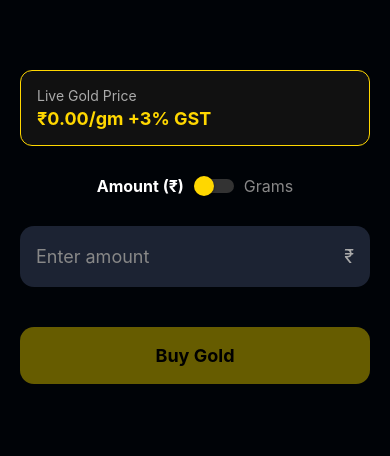
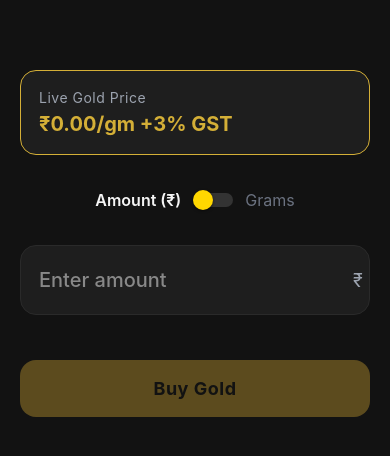
Before and after one commit to Phani-Gorantla-au45/SalaryPlus-MobileApp, a React Native app: screen /BuyGold in a window 390 px wide. Shown: the top 456 px of the page. Built offline with nearby package versions, Linux system fonts and the light colour scheme.

Commit message:
changed color options

```diff
--- a/src/components/Home/Gold/BuyGold.tsx
+++ b/src/components/Home/Gold/BuyGold.tsx
@@ -148,91 +148,97 @@ export default BuyGold;
 const styles = StyleSheet.create({
   container: {
     flex: 1,
-    backgroundColor: '#000307',
+    backgroundColor: '#121212', // premium dark
     padding: 20,
   },
 
   priceCard: {
-    backgroundColor: '#111',
-    padding: 16,
-    borderRadius: 12,
-    marginBottom: 30,
+    backgroundColor: '#1E1E1E',
+    padding: 18,
+    borderRadius: 16,
+    marginBottom: 35,
     borderWidth: 1,
-    borderColor: '#FFD700',
-    marginTop: 50
+    borderColor: '#D4AF37', // metallic gold
+    marginTop: 50,
   },
 
   priceLabel: {
-    color: '#aaa',
+    color: '#9CA3AF',
     fontSize: 14,
+    letterSpacing: 0.5,
   },
 
   priceValue: {
-    color: '#FFD700',
-    fontSize: 18,
+    color: '#D4AF37',
+    fontSize: 20,
     fontWeight: 'bold',
-    marginTop: 4,
+    marginTop: 6,
   },
 
   toggleContainer: {
     flexDirection: 'row',
     alignItems: 'center',
     justifyContent: 'center',
-    marginBottom: 30,
+    marginBottom: 35,
   },
 
   toggleText: {
-    color: '#888',
+    color: '#6B7280',
     fontSize: 16,
-    marginHorizontal: 10,
+    marginHorizontal: 12,
   },
 
   activeToggleText: {
-    color: '#fff',
-    fontWeight: 'bold',
+    color: '#F5F5F5',
+    fontWeight: '600',
   },
 
   inputContainer: {
-    backgroundColor: '#1c2333',
-    borderRadius: 14,
-    paddingHorizontal: 16,
-    paddingVertical: 20,
+    backgroundColor: '#1E1E1E',
+    borderRadius: 16,
+    paddingHorizontal: 18,
+    paddingVertical: 22,
     flexDirection: 'row',
     justifyContent: 'space-between',
     alignItems: 'center',
+    borderWidth: 1,
+    borderColor: '#2A2A2A',
   },
 
   input: {
-    color: '#fff',
-    fontSize: 18,
+    color: '#F5F5F5',
+    fontSize: 20,
     flex: 1,
+    fontWeight: '500',
   },
 
   currency: {
-    color: '#aaa',
+    color: '#9CA3AF',
     fontSize: 18,
   },
 
   errorText: {
-    color: '#ff4d4d',
+    color: '#EF4444',
     marginTop: 12,
+    fontSize: 14,
   },
 
   buyButton: {
-    marginTop: 40,
-    backgroundColor: '#FFD700',
+    marginTop: 45,
+    backgroundColor: '#D4AF37',
     paddingVertical: 18,
-    borderRadius: 14,
+    borderRadius: 16,
     alignItems: 'center',
   },
 
   disabledButton: {
-    backgroundColor: '#665c00',
+    backgroundColor: '#5C4B1E',
   },
 
   buyText: {
-    color: '#000',
+    color: '#121212',
     fontWeight: 'bold',
     fontSize: 18,
+    letterSpacing: 0.5,
   },
 });
--- a/src/components/Home/Gold/GoldPrice.tsx
+++ b/src/components/Home/Gold/GoldPrice.tsx
@@ -3,9 +3,9 @@ import { View, Text, StyleSheet } from 'react-native';
 
 const Gold = ({ price }: { price: number | null }) => {
   return (
-    <View style={{ marginTop: 40, alignItems: 'center' }}>
-      <Text style={{ color: '#aaa' }}>Live Gold Price</Text>
-      <Text style={{ color: '#FFD700', fontSize: 22, fontWeight: 'bold' }}>
+    <View style={styles.container}>
+      <Text style={styles.label}>Live Gold Price</Text>
+      <Text style={styles.price}>
         ₹ {price ? price.toFixed(2) : '0.00'}
       </Text>
     </View>
@@ -13,3 +13,23 @@ const Gold = ({ price }: { price: number | null }) => {
 };
 
 export default Gold;
+
+const styles = StyleSheet.create({
+  container: {
+    marginTop: 50,
+    alignItems: 'center',
+  },
+
+  label: {
+    color: '#9CA3AF', // softer grey
+    fontSize: 14,
+    letterSpacing: 0.5,
+  },
+
+  price: {
+    color: '#D4AF37', // metallic gold
+    fontSize: 26,
+    fontWeight: 'bold',
+    marginTop: 8,
+  },
+});
--- a/src/components/Home/Silver/SilverComponent.tsx
+++ b/src/components/Home/Silver/SilverComponent.tsx
@@ -4,7 +4,7 @@ import { View, Text, StyleSheet } from 'react-native';
 const SilverComponent = () => {
   return (
     <View style={styles.container}>
-      <Text style={styles.text}>Silver Content</Text>
+      {/* <Text style={styles.text}>Silver Content</Text> */}
     </View>
   );
 };
--- a/src/components/Home/Silver/SilverPrice.tsx
+++ b/src/components/Home/Silver/SilverPrice.tsx
@@ -1,11 +1,11 @@
 import React from 'react';
-import { View, Text } from 'react-native';
+import { View, Text, StyleSheet } from 'react-native';
 
 const Silver = ({ price }: { price: number | null }) => {
   return (
-    <View style={{ marginTop: 40, alignItems: 'center' }}>
-      <Text style={{ color: '#aaa' }}>Live Silver Price</Text>
-      <Text style={{ color: '#C0C0C0', fontSize: 22, fontWeight: 'bold' }}>
+    <View style={styles.container}>
+      <Text style={styles.label}>Live Silver Price</Text>
+      <Text style={styles.price}>
         ₹ {price ? price.toFixed(2) : '0.00'}
       </Text>
     </View>
@@ -13,3 +13,23 @@ const Silver = ({ price }: { price: number | null }) => {
 };
 
 export default Silver;
+
+const styles = StyleSheet.create({
+  container: {
+    marginTop: 50,
+    alignItems: 'center',
+  },
+
+  label: {
+    color: '#9CA3AF', // softer grey
+    fontSize: 14,
+    letterSpacing: 0.5,
+  },
+
+  price: {
+    color: '#BFC1C2', // upgraded metallic silver
+    fontSize: 26,
+    fontWeight: 'bold',
+    marginTop: 8,
+  },
+});
--- a/src/components/Home/common_components/LockerBalanceCard.tsx
+++ b/src/components/Home/common_components/LockerBalanceCard.tsx
@@ -66,65 +66,66 @@ const LockerBalanceCard: React.FC<Props> = ({
 };
 
 export default LockerBalanceCard;
-
 const styles = StyleSheet.create({
   card: {
     marginTop: 25,
-    padding: 20,
-    backgroundColor: '#0F172A',
-    borderRadius: 20,
-    alignItems:"center"
+    padding: 22,
+    backgroundColor: '#1E1E1E',
+    borderRadius: 22,
   },
 
   title: {
     fontSize: 18,
     fontWeight: '600',
-    color: '#fff',
-    marginBottom: 15,
+    color: '#F5F5F5',
+    marginBottom: 18,
   },
 
   valueBox: {
     flexDirection: 'row',
     justifyContent: 'space-between',
-    backgroundColor: '#1E293B',
+    backgroundColor: '#252525',
     padding: 20,
-    borderRadius: 15,
+    borderRadius: 18,
     alignItems: 'center',
   },
 
   label: {
-    color: '#aaa',
+    color: '#9CA3AF',
     fontSize: 13,
+    letterSpacing: 0.3,
   },
 
   value: {
-    fontSize: 20,
+    fontSize: 22,
     fontWeight: 'bold',
-    marginTop: 5,
+    marginTop: 6,
   },
 
   quantity: {
-    fontSize: 20,
+    fontSize: 22,
     fontWeight: 'bold',
-    color: '#fff',
-    marginTop: 5,
+    color: '#F5F5F5',
+    marginTop: 6,
   },
 
   divider: {
     width: 1,
-    height: 40,
-    backgroundColor: '#334155',
+    height: 45,
+    backgroundColor: '#2F2F2F',
   },
 
   button: {
-    marginTop: 20,
-    padding: 15,
-    borderRadius: 15,
+    marginTop: 25,
+    paddingVertical: 16,
+    borderRadius: 18,
     alignItems: 'center',
   },
 
   buttonText: {
     fontWeight: 'bold',
-    color: '#000',
+    color: '#121212',
+    fontSize: 16,
+    letterSpacing: 0.5,
   },
 });
--- a/src/components/Home/common_components/RedeemOptions.tsx
+++ b/src/components/Home/common_components/RedeemOptions.tsx
@@ -69,46 +69,56 @@ export default RedeemOptions;
 const styles = StyleSheet.create({
   container: {
     flex: 1,
-    backgroundColor: '#000814',
+    backgroundColor: '#121212',
     padding: 20,
   },
+
   header: {
     flexDirection: 'row',
     alignItems: 'center',
-    marginBottom: 20,
+    marginBottom: 25,
   },
+
   headerTitle: {
-    color: '#fff',
+    color: '#F5F5F5',
     fontSize: 20,
     marginLeft: 15,
     fontWeight: '600',
   },
+
   subText: {
-    color: '#aaa',
-    marginBottom: 25,
+    color: '#9CA3AF',
+    marginBottom: 30,
+    fontSize: 14,
   },
+
   card: {
-    backgroundColor: '#0F172A',
-    padding: 20,
-    borderRadius: 15,
+    backgroundColor: '#1E1E1E',
+    padding: 22,
+    borderRadius: 18,
     marginBottom: 20,
     flexDirection: 'row',
     justifyContent: 'space-between',
     alignItems: 'center',
+    borderWidth: 1,
+    borderColor: '#2A2A2A',
   },
+
   cardTitle: {
-    color: '#fff',
+    color: '#F5F5F5',
     fontSize: 16,
     fontWeight: '600',
-    marginBottom: 5,
+    marginBottom: 6,
   },
+
   cardDesc: {
-    color: '#aaa',
+    color: '#9CA3AF',
     fontSize: 13,
-    lineHeight: 18,
+    lineHeight: 20,
   },
+
   arrow: {
-    color: '#aaa',
-    fontSize: 22,
+    color: '#9CA3AF',
+    fontSize: 24,
   },
 });
--- a/src/screens/HomeScreen.tsx
+++ b/src/screens/HomeScreen.tsx
@@ -79,7 +79,7 @@ const Home = ({ openDrawer }: any) => {
         </View>
 
         {loading ? (
-          <ActivityIndicator style={{ marginTop: 40 }} size="large" color="#FFD700" />
+          <ActivityIndicator style={{ marginTop: 40 }} size="large" color="#D4AF37" />
         ) : active === 'gold' ? (
           <Gold price={rates?.gBuy ?? 0} />
         ) : (
@@ -97,17 +97,17 @@ export default Home;
 const styles = StyleSheet.create({
   root: {
     flex: 1,
-    backgroundColor: '#000307',
+    backgroundColor: '#121212', // Premium dark background
   },
 
   header: {
     height: 90,
-    backgroundColor: '#FFD700',
+    backgroundColor: '#1E1E1E', // Dark header instead of bright yellow
     justifyContent: 'flex-end',
     paddingBottom: 15,
     paddingHorizontal: 20,
-    borderBottomLeftRadius: 20,
-    borderBottomRightRadius: 20,
+    borderBottomLeftRadius: 24,
+    borderBottomRightRadius: 24,
   },
 
   container: {
@@ -117,21 +117,21 @@ const styles = StyleSheet.create({
 
   toggleContainer: {
     flexDirection: 'row',
-    backgroundColor: '#000001',
-    padding: 5,
-    marginTop: 20,
-    borderRadius: 8,
+    backgroundColor: '#1E1E1E',
+    padding: 6,
+    marginTop: 25,
+    borderRadius: 12,
   },
 
   toggleButton: {
     flex: 1,
-    padding: 12,
+    paddingVertical: 14,
     alignItems: 'center',
-    borderRadius: 6,
+    borderRadius: 10,
   },
 
   activeGold: {
-    backgroundColor: '#FFD700',
+    backgroundColor: '#D4AF37',
   },
 
   activeSilver: {
@@ -139,12 +139,14 @@ const styles = StyleSheet.create({
   },
 
   toggleText: {
-    color: '#aaa',
+    color: '#9CA3AF',
     fontWeight: '600',
+    fontSize: 15,
   },
 
   activeText: {
-    color: '#000',
+    color: '#121212',
     fontWeight: 'bold',
+    fontSize: 15,
   },
 });
```
